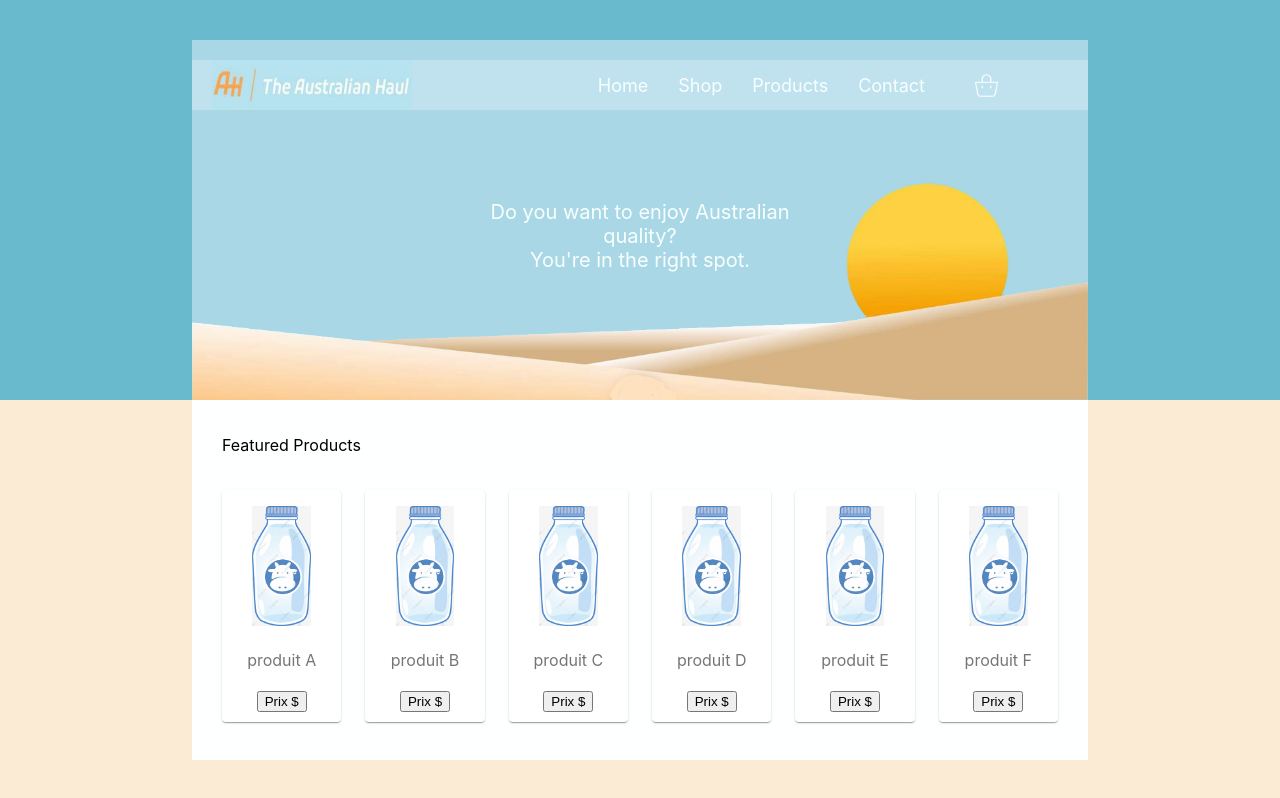
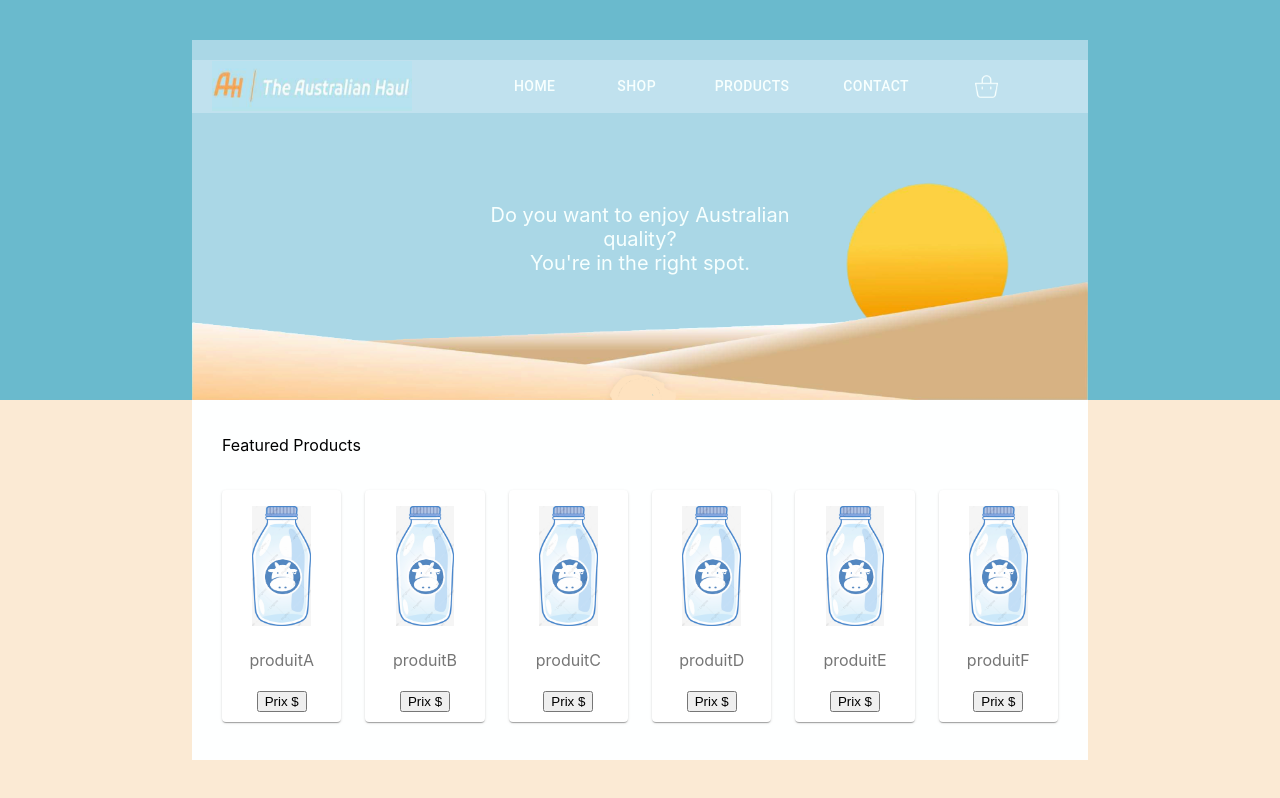
Before and after one commit to TonyAbramo/TheAustralianHaul, a React (Create React App) app: page / in a window 1280 px wide. Built offline with nearby package versions, Linux system fonts and the light colour scheme.

Commit message:
[eShop] add layout

```diff
--- a/src/components/grid/GridAuto.tsx
+++ b/src/components/grid/GridAuto.tsx
@@ -1,4 +1,4 @@
-import React from 'react';
+import * as React from 'react';
 import { makeStyles, createStyles, Theme } from '@material-ui/core/styles';
 import Paper from '@material-ui/core/Paper';
 import Grid from '@material-ui/core/Grid';
@@ -13,40 +13,44 @@ const useStyles = makeStyles((theme: Theme) =>
             padding: theme.spacing(2),
             textAlign: 'center',
             color: theme.palette.text.secondary,
-            height: 200
+            height: 200,
+            border: "none",
         },
     }),
 );
 
 export default function GridAuto() {
     const classes = useStyles();
-    const products = ["produit A", "produit B", "produit C", "produit D", "produit E", "produit F"]
+    const products = "produitA produitB produitC produitD produitE produitF".split(' ');
 
     const productDescription: React.CSSProperties = {
         margin: "20px 0"
     }
 
-
     return (
         <div className={classes.root}>
-            <Grid container spacing={3} style={{ justifyContent: "center", padding: "0 30px" }} >
-
+            <Grid
+                container
+                spacing={3}
+                style={{
+                    justifyContent: "center",
+                    padding: "0 30px"
+                }}
+            >
                 {
                     products.map((product, index) => <Grid item sm={2} >
-                        <Paper className={classes.paper}>
+                        <Paper key={index} className={classes.paper} >
                             <img
-                                key={index}
                                 src={productMilk}
                                 alt="product milk"
                                 height={120}
                                 width={"auto"}
                             />
-                            <div style={productDescription} >{product}</div>
-                            <button>Prix $</button>
+                            <div style={productDescription}>{product}</div>
+                            <button onClick={() => console.log(product)} >Prix $</button>
                         </Paper>
                     </Grid>)
                 }
-
             </Grid>
         </div >
     );
--- a/src/components/menu/Navbar.tsx
+++ b/src/components/menu/Navbar.tsx
@@ -2,10 +2,10 @@ import * as React from 'react';
 
 import australianHaulLogo from '../../assets/AH_logo.png'
 import shoppingCartIcon from '../../assets/shopping-bag-white.png'
+import ButtonMUI from '../utils/Button';
 
 interface NavbarProps {
     height?: React.CSSProperties
-
 }
 
 export default function Navbar(props: NavbarProps) {
@@ -32,12 +32,9 @@ export default function Navbar(props: NavbarProps) {
         display: "flex",
         flexDirection: "row",
         justifyContent: "flex-end",
-        color: "#F7FFFE",
         fontSize: 18,
     }
-    const spaceBetweenStyle: React.CSSProperties = {
-        marginLeft: 30
-    }
+
 
     return (
         <div style={navbarStyle} >
@@ -49,10 +46,10 @@ export default function Navbar(props: NavbarProps) {
                 height={50}
             />
             <div style={menuStyle}>
-                <div style={spaceBetweenStyle} >Home</div>
-                <div style={spaceBetweenStyle} >Shop</div>
-                <div style={spaceBetweenStyle} >Products</div>
-                <div style={spaceBetweenStyle} >Contact</div>
+                <ButtonMUI label="Home" />
+                <ButtonMUI label="Shop" />
+                <ButtonMUI label="Products" />
+                <ButtonMUI label="Contact" />
             </div>
             <img
                 src={shoppingCartIcon}
--- /dev/null
+++ b/src/components/utils/Button.tsx
@@ -0,0 +1,31 @@
+import * as React from 'react';
+import { createStyles, makeStyles, Theme } from '@material-ui/core/styles';
+import Button from '@material-ui/core/Button';
+
+interface ButtonProps {
+    label: string
+}
+
+const useStyles = makeStyles((theme: Theme) =>
+    createStyles({
+        root: {
+            '& > *': {
+                margin: theme.spacing(1),
+                color: "#F7FFFE"
+            },
+        },
+    }),
+);
+
+export default function ButtonMUI(props: ButtonProps) {
+
+    const classes = useStyles();
+    const spaceBetweenStyle: React.CSSProperties = {
+        marginLeft: 30
+    }
+
+    return <div className={classes.root}>
+        <Button style={spaceBetweenStyle} >{props.label}</Button>
+    </div >
+
+}
```
Also changed, not shown: 1 other file (tests, documents, lock files or other folders).
